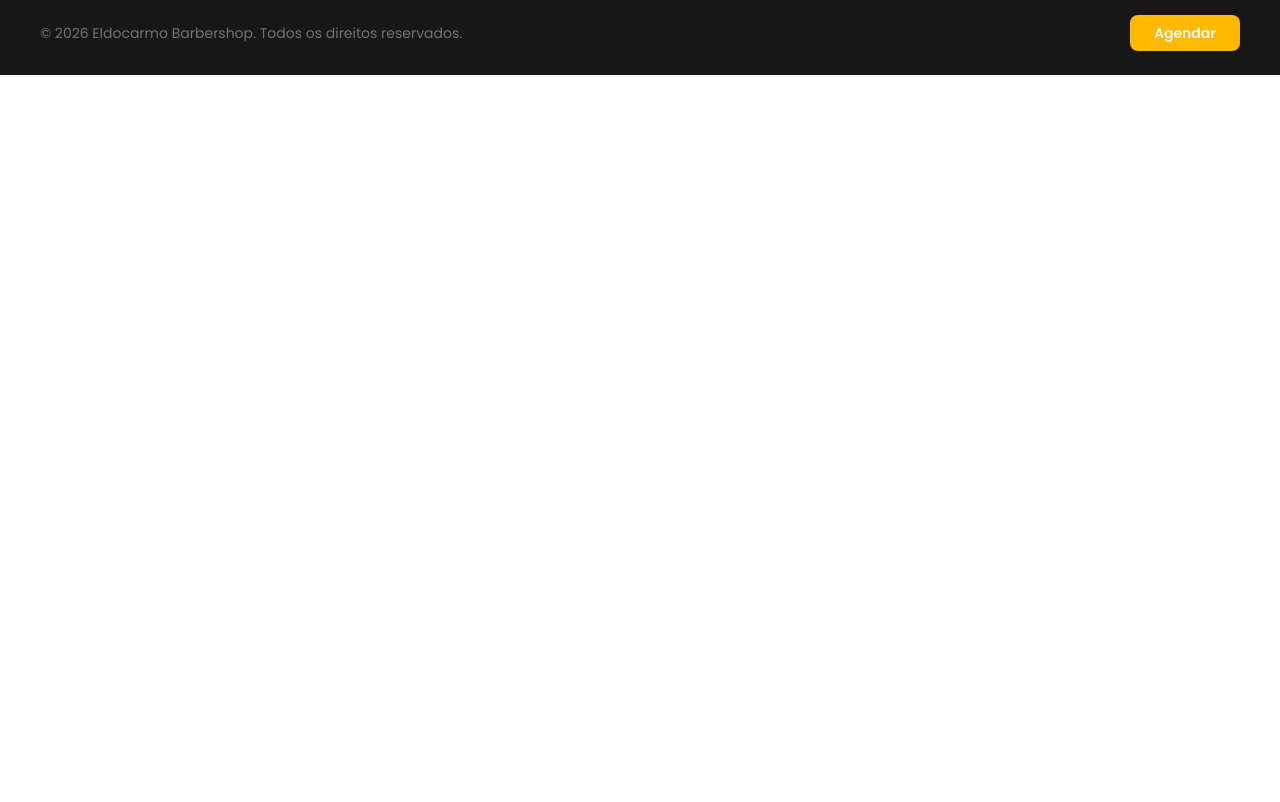
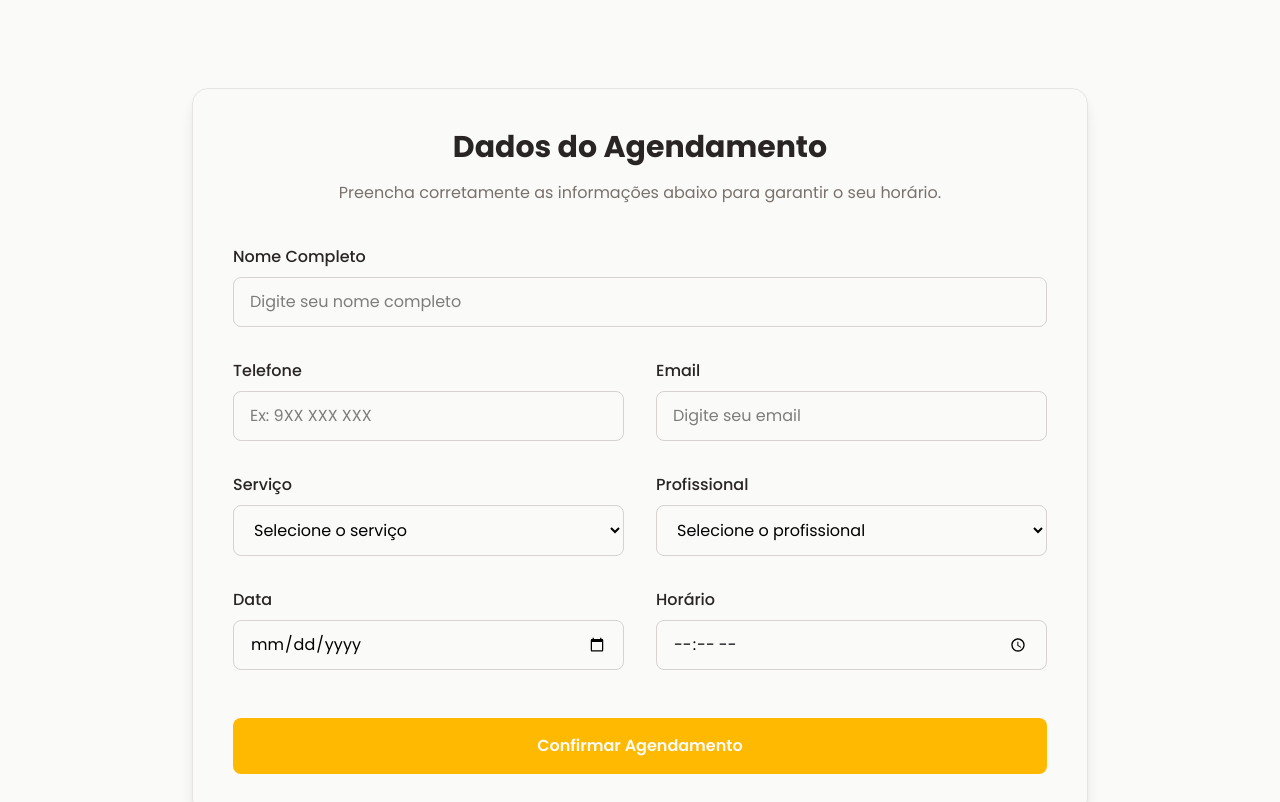
Before and after one commit to nsimba-afonso-nwayami/eldocarmo-barbershop, a React (Vite) app: page /agendar in a window 1280 px wide. Shown: the part 340-1142 px from the top of the page. Before the commit the page ends 800 px from the top, so only its background shows below. Built offline with nearby package versions, Linux system fonts and the light colour scheme.

Commit message:
Página de agendar feita

```diff
--- a/src/pages/site/Agendar.jsx
+++ b/src/pages/site/Agendar.jsx
@@ -10,6 +10,147 @@ export default function Agendar() {
       {/* Header */}
       <Header />
 
+      {/* Introdução */}
+      <section className="py-20 px-6 bg-stone-50">
+        <div className="max-w-4xl mx-auto text-center">
+          <span className="inline-block mb-4 px-4 py-1 text-sm font-semibold rounded-full bg-amber-400 text-stone-50">
+            Agendamento
+          </span>
+
+          <h1 className="text-4xl md:text-5xl font-bold text-stone-800 mb-6">
+            Agende Seu Corte ou Tratamento
+          </h1>
+
+          <p className="text-lg text-stone-500">
+            Escolha o profissional, o serviço e o melhor horário para você. A
+            Eldocarmo Barbershop conecta você a um atendimento de qualidade de
+            forma simples, segura e digital.
+          </p>
+        </div>
+      </section>
+
+      {/* Formulário de Agendamento */}
+      {/* Formulário de Agendamento */}
+      <section className="py-24 px-6 bg-stone-50">
+        <div className="max-w-4xl mx-auto bg-stone-50 border border-stone-200 rounded-2xl shadow-lg p-10">
+          <h2 className="text-3xl font-bold text-stone-800 mb-4 text-center">
+            Dados do Agendamento
+          </h2>
+          <p className="text-stone-500 mb-10 text-center">
+            Preencha corretamente as informações abaixo para garantir o seu
+            horário.
+          </p>
+
+          <form className="grid gap-6 md:grid-cols-2 md:gap-8">
+            {/* Nome */}
+            <div className="md:col-span-2">
+              <label className="block text-stone-800 font-medium mb-2">
+                Nome Completo
+              </label>
+              <input
+                type="text"
+                placeholder="Digite seu nome completo"
+                className="w-full px-4 py-3 rounded-lg border border-stone-300 focus:ring-2 focus:ring-amber-400 focus:outline-none"
+                required
+              />
+            </div>
+
+            {/* Telefone */}
+            <div>
+              <label className="block text-stone-800 font-medium mb-2">
+                Telefone
+              </label>
+              <input
+                type="tel"
+                placeholder="Ex: 9XX XXX XXX"
+                className="w-full px-4 py-3 rounded-lg border border-stone-300 focus:ring-2 focus:ring-amber-400 focus:outline-none"
+                required
+              />
+            </div>
+
+            {/* Email */}
+            <div>
+              <label className="block text-stone-800 font-medium mb-2">
+                Email
+              </label>
+              <input
+                type="email"
+                placeholder="Digite seu email"
+                className="w-full px-4 py-3 rounded-lg border border-stone-300 focus:ring-2 focus:ring-amber-400 focus:outline-none"
+              />
+            </div>
+
+            {/* Seleção de Serviço */}
+            <div>
+              <label className="block text-stone-800 font-medium mb-2">
+                Serviço
+              </label>
+              <select
+                className="w-full px-4 py-3 rounded-lg border border-stone-300 focus:ring-2 focus:ring-amber-400 focus:outline-none"
+                required
+              >
+                <option value="">Selecione o serviço</option>
+                <option>Corte de Cabelo</option>
+                <option>Barba</option>
+                <option>Tratamentos Capilares</option>
+                <option>Coloração</option>
+              </select>
+            </div>
+
+            {/* Seleção de Profissional */}
+            <div>
+              <label className="block text-stone-800 font-medium mb-2">
+                Profissional
+              </label>
+              <select
+                className="w-full px-4 py-3 rounded-lg border border-stone-300 focus:ring-2 focus:ring-amber-400 focus:outline-none"
+                required
+              >
+                <option value="">Selecione o profissional</option>
+                <option>Eldocarmo</option>
+                <option>Ricardo</option>
+                <option>Lucas</option>
+                <option>Miguel</option>
+              </select>
+            </div>
+
+            {/* Data */}
+            <div>
+              <label className="block text-stone-800 font-medium mb-2">
+                Data
+              </label>
+              <input
+                type="date"
+                className="w-full px-4 py-3 rounded-lg border border-stone-300 focus:ring-2 focus:ring-amber-400 focus:outline-none"
+                required
+              />
+            </div>
+
+            {/* Horário */}
+            <div>
+              <label className="block text-stone-800 font-medium mb-2">
+                Horário
+              </label>
+              <input
+                type="time"
+                className="w-full px-4 py-3 rounded-lg border border-stone-300 focus:ring-2 focus:ring-amber-400 focus:outline-none"
+                required
+              />
+            </div>
+
+            {/* Botão */}
+            <div className="md:col-span-2">
+              <button
+                type="submit"
+                className="w-full mt-4 bg-amber-400 hover:bg-amber-500 text-stone-50 font-semibold py-4 rounded-lg transition cursor-pointer"
+              >
+                Confirmar Agendamento
+              </button>
+            </div>
+          </form>
+        </div>
+      </section>
+
       {/* Footer */}
       <Footer />
     </>
```
